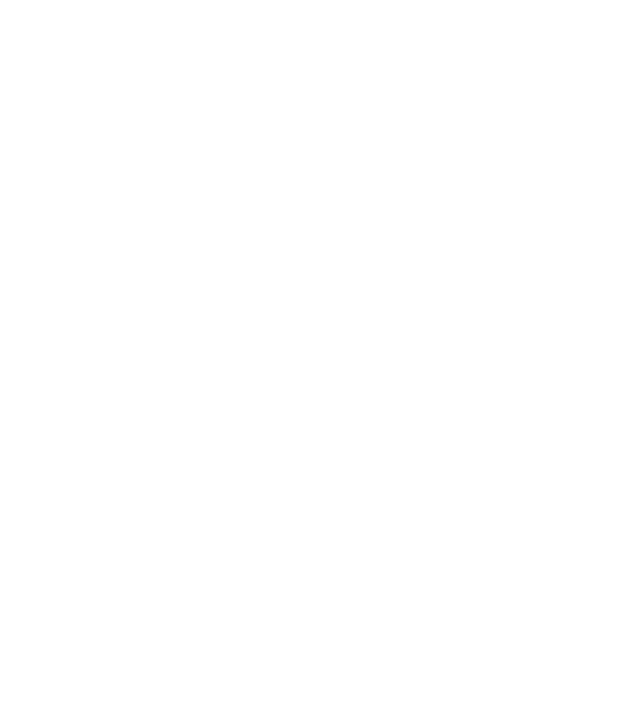
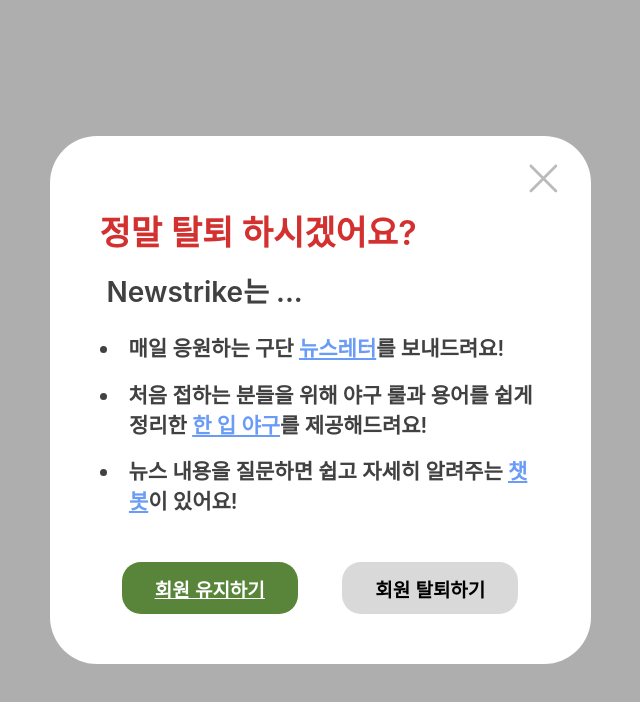
Before and after one commit to f4-zoluphaza/newsletter_front, a React (Create React App) app: page /Mypage/Unregister in a window 1280 px wide. Before the commit this address had no page. Shown: the top 702 px of the page, without its empty margins (320-960 px from the left). Built offline with nearby package versions, Linux system fonts and the light colour scheme.

Commit message:
[0501] sieun mypage 회원탈퇴 틀 완성 (모달화)

```diff
--- a/src/App.js
+++ b/src/App.js
@@ -10,6 +10,7 @@ import MainPage from './pages/MainPage';
 
 // mypage_s
 import Attendance from './pages/myPage/Attendance';
+import Unregister from './components/mypage/Unregister';
 
 
 function App() {
@@ -21,6 +22,7 @@ function App() {
           <Route path="/mainPage" element={<MainPage />} />
           <Route path="/SignUp" element={<SignUp />} />
           <Route path="/Mypage" element={<Attendance />} />
+          <Route path="/Mypage/Unregister" element={<Unregister />} />
 
         </Routes>
       </BrowserRouter>
--- /dev/null
+++ b/src/components/mypage/Unregister.jsx
@@ -0,0 +1,35 @@
+import React from 'react'
+import {
+  BkackScreenDiv,
+  ModuleDiv,
+  Ximg,
+  MainP,
+  Li,
+  LiP,
+  ButtonDiv,
+  Button
+} from "../../styles/Mypage_s/Attendance.styled"
+
+import X from "../../images/mypage/X.svg"
+
+export default function Unregister({setUnregisterBt}) {
+  return (
+    <BkackScreenDiv>
+      <ModuleDiv>
+        <Ximg onClick={()=>setUnregisterBt(false)} src={X}/>
+        <div>
+          <MainP color="#D33030" fontWeight="600" fontSize= "34px" margin= "0">정말 탈퇴 하시겠어요?</MainP>
+          <MainP color="#414141" fontWeight="600" fontSize= "28px" margin= "15px 0 5px 7px">Newstrike는 ...</MainP>
+        </div>
+
+        <Li>매일 응원하는 구단 <LiP>뉴스레터</LiP>를 보내드려요!</Li>
+        <Li>처음 접하는 분들을 위해 야구 룰과 용어를 쉽게 정리한 <LiP>한 입 야구</LiP>를 제공해드려요!</Li>
+        <Li>뉴스 내용을 질문하면 쉽고 자세히 알려주는 <LiP>챗봇</LiP>이 있어요!</Li>
+        <ButtonDiv>
+          <Button backgroudColor="#588539" color="#FFFFFF" textDecoration="underline" onClick={()=>setUnregisterBt(false)}>회원 유지하기</Button>
+          <Button>회원 탈퇴하기</Button>
+        </ButtonDiv>
+      </ModuleDiv>
+    </BkackScreenDiv>
+  )
+}
--- a/src/pages/myPage/Attendance.jsx
+++ b/src/pages/myPage/Attendance.jsx
@@ -2,7 +2,7 @@ import React, {useState} from "react";
 
 import Header from "../../components/Header"
 import {
-  BodyDiv,
+  WrapperDiv,
   LeftDiv,
   RightDiv,
   MainWrapper,
@@ -11,13 +11,16 @@ import {
   Links
 } from "../../styles/Mypage_s/Attendance.styled"
 
+import Unregister from "../../components/mypage/Unregister";
+
 export default function Attendance() {
+const [unregisterBt, setUnregisterBt] = useState(false)
 
 
   return (
     <div>
         <Header/>
-      <BodyDiv>
+        <WrapperDiv>
           <LeftDiv>
             <MainWrapper
               borderBottom="solid 2px #c4c4c4">
@@ -62,7 +65,7 @@ export default function Attendance() {
                 <Links>
                   <MainP fontWeight="600" fontSize="21px" marginBottom="5px">구독 해지</MainP>
                 </Links>
-              <MainP fontWeight="600" fontSize="21px" cursor="pointer">회원 탈퇴</MainP>
+                <MainP fontWeight="600" fontSize="21px" cursor="pointer" onClick={()=>setUnregisterBt(true)}>회원 탈퇴</MainP>
               </MainPDiv>
 
             </MainWrapper>
@@ -70,7 +73,9 @@ export default function Attendance() {
 
           </LeftDiv>
           <RightDiv></RightDiv>
-      </BodyDiv>
+        </WrapperDiv>
+
+        {unregisterBt === true ? (<Unregister setUnregisterBt={setUnregisterBt}/>): null}
     </div>
 
   );
--- a/src/styles/Mypage_s/Attendance.styled.jsx
+++ b/src/styles/Mypage_s/Attendance.styled.jsx
@@ -7,7 +7,9 @@ const flexCenter = () => `
   align-items: center;
 `;
 
-export const BodyDiv = styled.div`
+
+
+export const WrapperDiv = styled.div`
   width: 100vw;
   height: 70vh;
 
@@ -81,3 +83,89 @@ export const Links = styled(Link)`
   display: block;
   /* margin: 20px 0; */
 `;
+
+// 회원 탈퇴
+export const BkackScreenDiv = styled.div`
+  width: 100vw;
+  height: 100vh;
+
+  position: absolute;
+  top: 50%;
+  left: 50%;
+  transform: translate(-50%, -50%);
+
+  ${flexCenter()}
+
+  background-color: #4f4f4f75;
+`
+
+export const ModuleDiv = styled.div`
+  width: 541px;
+  height: 528px;
+
+  border-radius: 47px;
+  background-color: #ffffff;
+
+  padding: 70px 50px 50px 50px;
+  box-sizing: border-box;
+
+  ${flexCenter()}
+  flex-direction: column;
+  align-items: start;
+  justify-content: space-between;
+
+  position: relative;
+`
+
+export const Ximg = styled.img`
+  width: 45px;
+  height: 45px;
+
+  position: absolute;
+  top: 20px;
+  right: 25px;
+
+  cursor: pointer;
+`
+
+export const Li = styled.li`
+  font-size: 21px;
+  color: #414141;
+  font-weight: 600;
+
+  list-style-position: outside;
+  text-indent: -1.4em;
+  padding-left: 1.4em;
+`
+
+export const LiP = styled.span`
+  color: #699BF7;
+  text-decoration: underline;
+`
+
+export const ButtonDiv = styled.div`
+  width: 100%;
+  height: 52px;
+  display: flex;
+  justify-content: space-around;
+
+  margin-top: 30px;
+
+  /* background-color: #d3d3ff; */
+`
+
+export const Button = styled.button`
+  width: 176px;
+  height: 52px;
+
+  background-color: ${(props) => props.backgroudColor || "#D9D9D9"};
+  border-radius: 19px;
+  border: 0px;
+
+  font-size:19px;
+  font-weight: 600;
+  color: ${(props) => props.color};
+  text-decoration: ${(props) => props.textDecoration};
+
+  cursor: pointer;
+`
```
Also changed, not shown: src/images/mypage/X.svg (added). Lines whose indentation alone changed are shown as unchanged.
